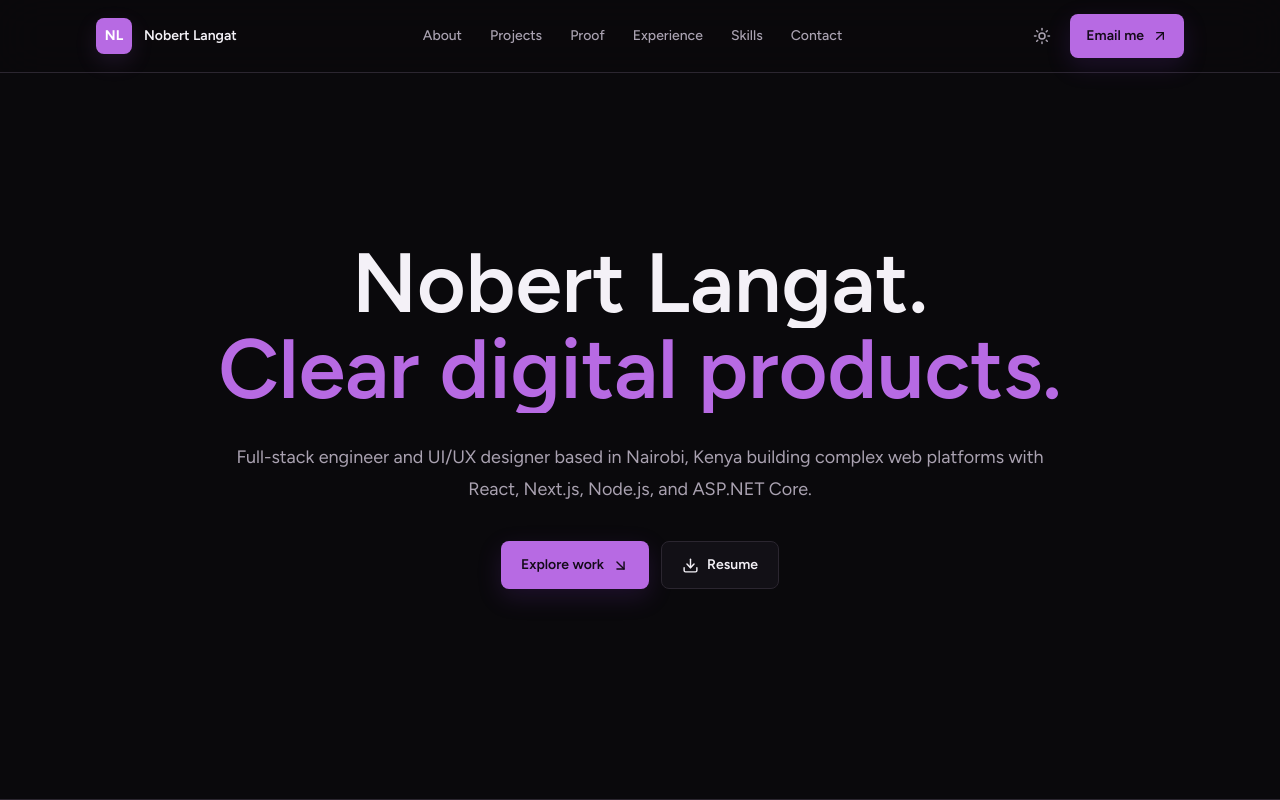
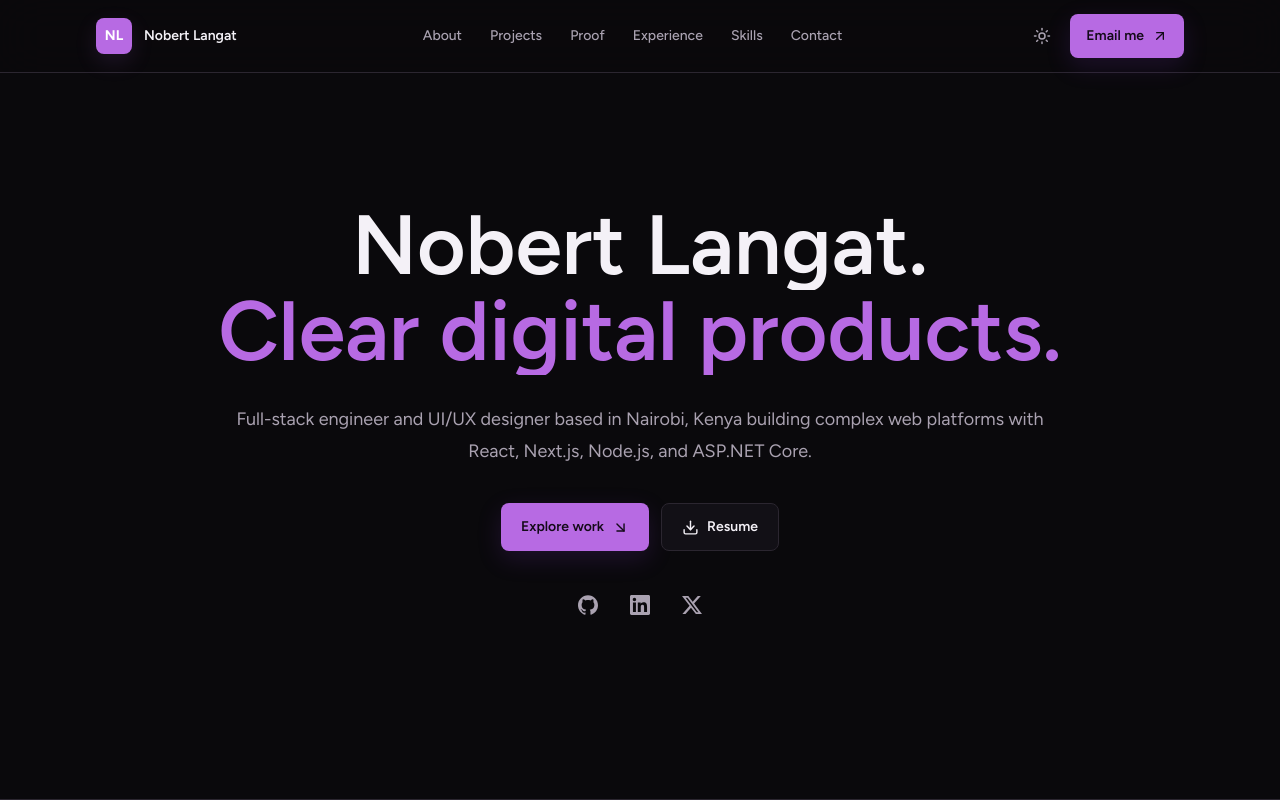
Before and after one commit to NOBERT167/my-portfolio, a Next.js app: page / in a window 1280 px wide. Shown: the top 800 px of the page. Built offline with nearby package versions, Linux system fonts and the light colour scheme.

Commit message:
feat: add social icons on hero section

```diff
--- a/app/globals.css
+++ b/app/globals.css
@@ -237,7 +237,8 @@
 }
 
 .hero-support,
-.hero-actions {
+.hero-actions,
+.hero-socials {
   opacity: 1;
   transform: translate3d(0, 0, 0);
   transition:
@@ -275,6 +276,10 @@
   --hero-delay: 350ms;
 }
 
+.hero-socials {
+  --hero-delay: 420ms;
+}
+
 .hero-action-icon {
   transition: transform var(--duration-feedback) var(--ease-out);
 }
@@ -295,7 +300,8 @@
   }
 
   .hero-support,
-  .hero-actions {
+  .hero-actions,
+  .hero-socials {
     opacity: 0;
     transform: translate3d(0, 10px, 0);
   }
@@ -385,6 +391,7 @@
   .hero-action-icon,
   .hero-support,
   .hero-actions,
+  .hero-socials,
   .hero-line > span {
     opacity: 1;
     transform: none;
--- a/components/hero.tsx
+++ b/components/hero.tsx
@@ -1,5 +1,13 @@
 import { ArrowDownRight, Download } from "lucide-react";
 import Link from "next/link";
+import { SITE } from "@/constants";
+import { GitHubIcon, LinkedInIcon, XIcon } from "@/components/social-icons";
+
+const SOCIALS = [
+  { label: "GitHub", href: SITE.socials.github, Icon: GitHubIcon },
+  { label: "LinkedIn", href: SITE.socials.linkedin, Icon: LinkedInIcon },
+  { label: "Twitter", href: SITE.socials.twitter, Icon: XIcon },
+] as const;
 
 export function Hero() {
   return (
@@ -53,6 +61,22 @@
               Resume
             </a>
           </div>
+
+          <ul className="hero-socials mt-8 flex items-center justify-center gap-2">
+            {SOCIALS.map(({ label, href, Icon }) => (
+              <li key={label}>
+                <a
+                  href={href}
+                  target="_blank"
+                  rel="noopener noreferrer"
+                  aria-label={label}
+                  className="motion-pressable inline-flex size-11 items-center justify-center rounded-lg text-muted-foreground hover:bg-[var(--surface-hover)] hover:text-[var(--neon)] active:scale-[0.96]"
+                >
+                  <Icon size={20} />
+                </a>
+              </li>
+            ))}
+          </ul>
         </div>
       </div>
     </section>
--- /dev/null
+++ b/components/social-icons.tsx
@@ -0,0 +1,43 @@
+import type { SVGProps } from "react";
+
+// lucide-react v1 dropped brand icons, so these marks are inlined.
+type IconProps = SVGProps<SVGSVGElement> & { size?: number };
+
+function BrandIcon({ size = 20, children, ...props }: IconProps) {
+  return (
+    <svg
+      width={size}
+      height={size}
+      viewBox="0 0 24 24"
+      fill="currentColor"
+      aria-hidden="true"
+      {...props}
+    >
+      {children}
+    </svg>
+  );
+}
+
+export function GitHubIcon(props: IconProps) {
+  return (
+    <BrandIcon {...props}>
+      <path d="M12 .297c-6.63 0-12 5.373-12 12 0 5.303 3.438 9.8 8.205 11.385.6.113.82-.258.82-.577 0-.285-.01-1.04-.015-2.04-3.338.724-4.042-1.61-4.042-1.61C4.422 18.07 3.633 17.7 3.633 17.7c-1.087-.744.084-.729.084-.729 1.205.084 1.838 1.236 1.838 1.236 1.07 1.835 2.809 1.305 3.495.998.108-.776.417-1.305.76-1.605-2.665-.3-5.466-1.332-5.466-5.93 0-1.31.465-2.38 1.235-3.22-.135-.303-.54-1.523.105-3.176 0 0 1.005-.322 3.3 1.23.96-.267 1.98-.399 3-.405 1.02.006 2.04.138 3 .405 2.28-1.552 3.285-1.23 3.285-1.23.645 1.653.24 2.873.12 3.176.765.84 1.23 1.91 1.23 3.22 0 4.61-2.805 5.625-5.475 5.92.42.36.81 1.096.81 2.22 0 1.606-.015 2.896-.015 3.286 0 .315.21.69.825.57C20.565 22.092 24 17.592 24 12.297c0-6.627-5.373-12-12-12" />
+    </BrandIcon>
+  );
+}
+
+export function LinkedInIcon(props: IconProps) {
+  return (
+    <BrandIcon {...props}>
+      <path d="M20.447 20.452h-3.554v-5.569c0-1.328-.027-3.037-1.852-3.037-1.853 0-2.136 1.445-2.136 2.939v5.667H9.351V9h3.414v1.561h.046c.477-.9 1.637-1.85 3.37-1.85 3.601 0 4.267 2.37 4.267 5.455v6.286zM5.337 7.433c-1.144 0-2.063-.926-2.063-2.065 0-1.138.92-2.063 2.063-2.063 1.14 0 2.064.925 2.064 2.063 0 1.139-.925 2.065-2.064 2.065zm1.782 13.019H3.555V9h3.564v11.452zM22.225 0H1.771C.792 0 0 .774 0 1.729v20.542C0 23.227.792 24 1.771 24h20.451C23.2 24 24 23.227 24 22.271V1.729C24 .774 23.2 0 22.222 0h.003z" />
+    </BrandIcon>
+  );
+}
+
+export function XIcon(props: IconProps) {
+  return (
+    <BrandIcon {...props}>
+      <path d="M18.901 1.153h3.68l-8.04 9.19L24 22.846h-7.406l-5.8-7.584-6.638 7.584H.474l8.6-9.83L0 1.154h7.594l5.243 6.932ZM17.61 20.644h2.039L6.486 3.24H4.298Z" />
+    </BrandIcon>
+  );
+}
```
